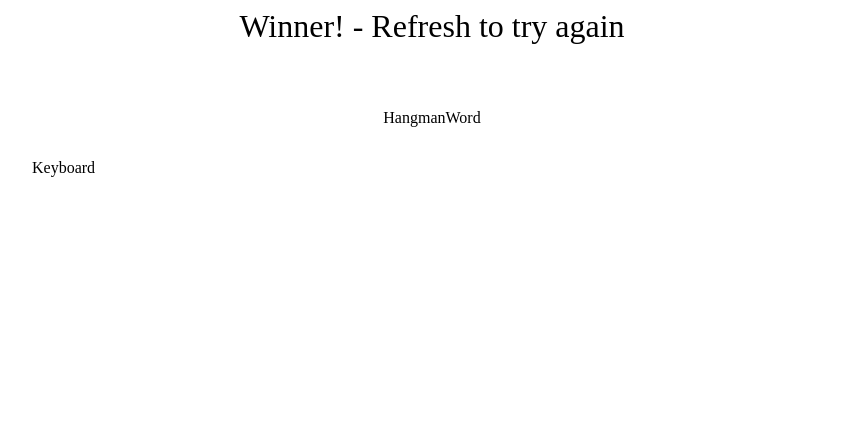
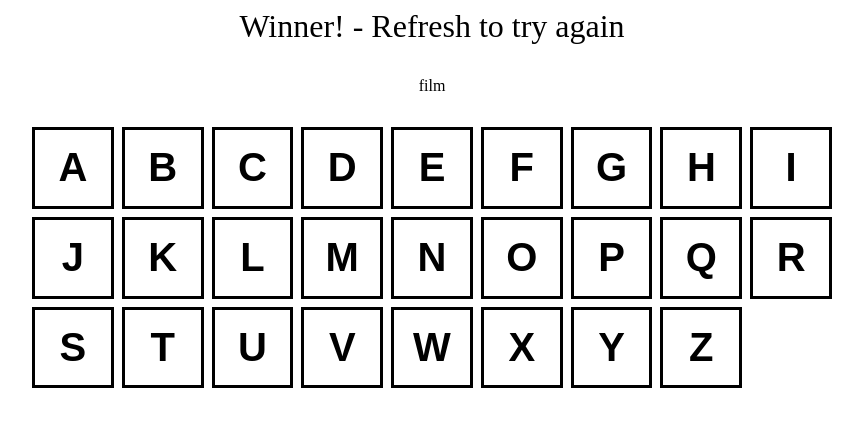
Before and after one commit to Mix-Liten/react-hangman_game, a React (Vite) app: page / in a window 1280 px wide. Shown: the top 426 px of the page, without its empty margins (208-1071 px from the left). Built offline with nearby package versions, Linux system fonts and the light colour scheme.

Commit message:
update components/Keyboard

```diff
--- a/src/App.tsx
+++ b/src/App.tsx
@@ -3,21 +3,34 @@ import words from './assets/wordList.json'
 import styles from './App.module.css'
 import HangmanDrawing from './components/HangmanDrawing'
 import HangmanWord from './components/HangmanWord'
-import Keyboard from './components/Keyboard'
+import { Keyboard } from './components/Keyboard'
+
+const getWord = () => words[Math.floor(Math.random() * words.length)]
 
 function App() {
-  const [wordToGuess, setWordToGuess] = useState(() => {
-    return words[Math.floor(Math.random() * words.length)]
-  })
+  const [wordToGuess, setWordToGuess] = useState(getWord)
   const [guessedLetters, setGuessedLetters] = useState<string[]>([])
+
+  const correctLetters = guessedLetters.filter(letter => wordToGuess.includes(letter))
+  const incorrectLetters = guessedLetters.filter(letter => !wordToGuess.includes(letter))
+
+  const addGuessedLetter = (letter: string) => {
+    if (guessedLetters.includes(letter)) return
+    setGuessedLetters(currentLetters => [...currentLetters, letter])
+  }
 
   return (
     <div className={styles.wrapper}>
       <div className={styles.alert}>Winner! - Refresh to try again</div>
-      <HangmanDrawing />
-      <HangmanWord />
+      {wordToGuess}
+      {/* <HangmanDrawing /> */}
+      {/* <HangmanWord /> */}
       <div className={styles.keyboardWrapper}>
-        <Keyboard />
+        <Keyboard
+          addGuessedLetter={addGuessedLetter}
+          activeLetters={correctLetters}
+          inactiveLetters={incorrectLetters}
+        />
       </div>
     </div>
   )
--- a/src/components/Keyboard.tsx
+++ /dev/null
@@ -1,14 +0,0 @@
-import { FC } from 'react'
-
-type KeyboardProps = {
-  disabled?: boolean
-  activeLetters: string[]
-  inactiveLetters: string[]
-  addGuessedLetter: (letter: string) => void
-}
-
-const Keyboard: FC<KeyboardProps> = ({ activeLetters, inactiveLetters, addGuessedLetter, disabled = false }) => {
-  return <div>Keyboard</div>
-}
-
-export default Keyboard
--- /dev/null
+++ b/src/components/Keyboard/Keyboard.module.css
@@ -0,0 +1,32 @@
+.wrapper {
+  display: grid;
+  grid-template-columns: repeat(auto-fit, minmax(75px, 1fr));
+  gap: 0.5rem;
+}
+
+.btn {
+  width: 100%;
+  border: 3px solid black;
+  background: none;
+  aspect-ratio: 1 / 1;
+  font-size: 2.5rem;
+  text-transform: uppercase;
+  padding: 0.5rem;
+  font-weight: bold;
+  cursor: pointer;
+  color: black;
+}
+
+.btn.active {
+  background-color: hsl(200, 100%, 50%);
+  color: white;
+}
+
+.btn.inactive {
+  opacity: 0.3;
+}
+
+.btn:hover:not(:disabled),
+.btn:focus:not(:disabled) {
+  background-color: hsl(200, 100%, 75%);
+}
--- /dev/null
+++ b/src/components/Keyboard/Keyboard.tsx
@@ -0,0 +1,41 @@
+import { FC, useMemo } from 'react'
+import styles from './Keyboard.module.css'
+
+type KeyboardProps = {
+  disabled?: boolean
+  activeLetters: string[]
+  inactiveLetters: string[]
+  addGuessedLetter: (letter: string) => void
+}
+
+const Keyboard: FC<KeyboardProps> = ({ activeLetters, inactiveLetters, addGuessedLetter, disabled = false }) => {
+  // 'a' -> 'z'
+  const KEYS = useMemo(
+    () =>
+      new Array(26)
+        .fill(null)
+        .map((_, i) => i)
+        .map(i => String.fromCharCode(97 + i)),
+    []
+  )
+  return (
+    <div className={styles.wrapper}>
+      {KEYS.map(key => {
+        const isActive = activeLetters.includes(key)
+        const isInactive = inactiveLetters.includes(key)
+        return (
+          <button
+            className={`${styles.btn} ${isActive ? styles.active : ''} ${isInactive ? styles.inactive : ''}`}
+            key={key}
+            onClick={() => addGuessedLetter(key)}
+            disabled={isInactive || isActive || disabled}
+          >
+            {key}
+          </button>
+        )
+      })}
+    </div>
+  )
+}
+
+export default Keyboard
--- /dev/null
+++ b/src/components/Keyboard/index.ts
@@ -0,0 +1,3 @@
+import Keyboard from './Keyboard'
+
+export { Keyboard }
```
